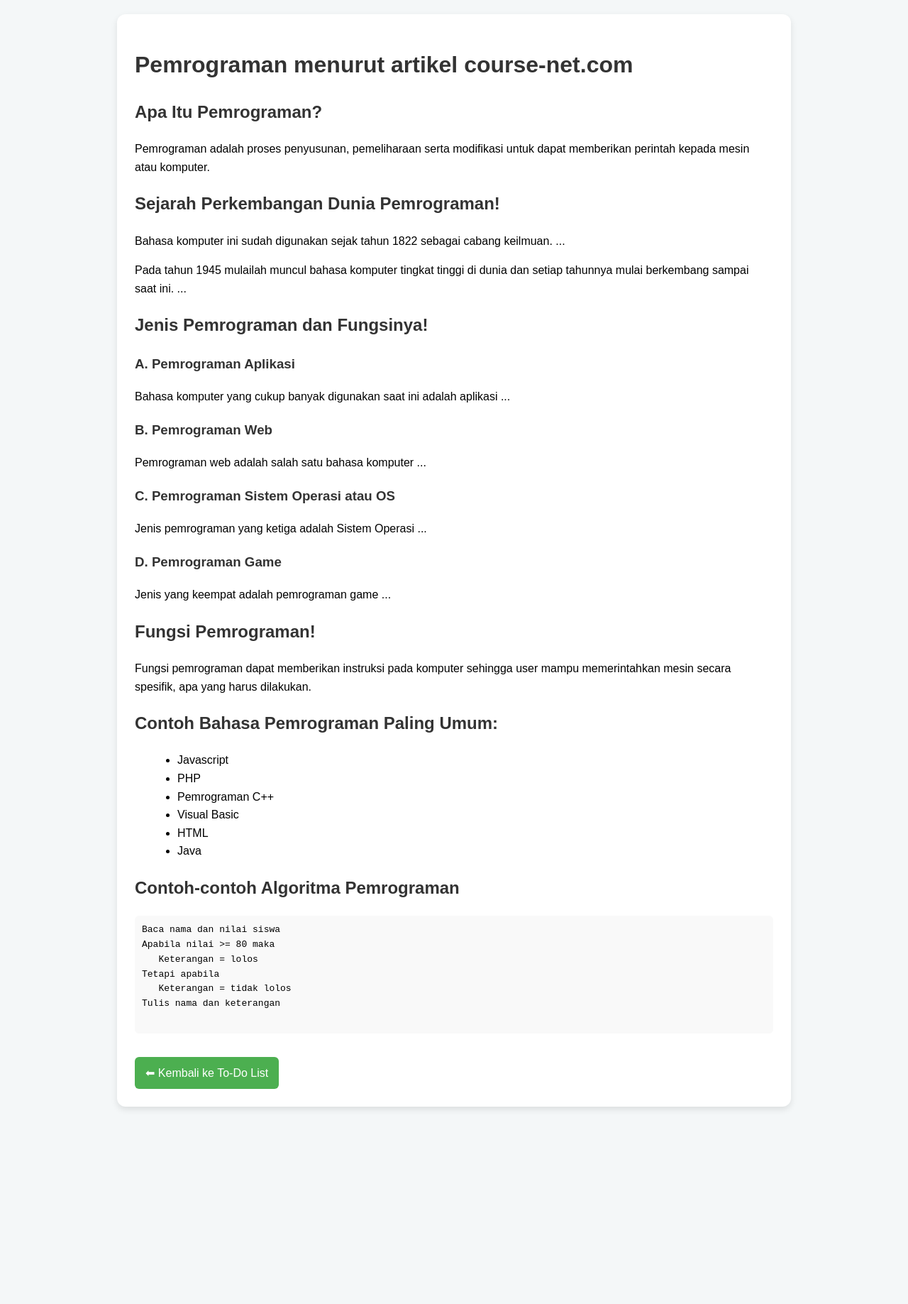
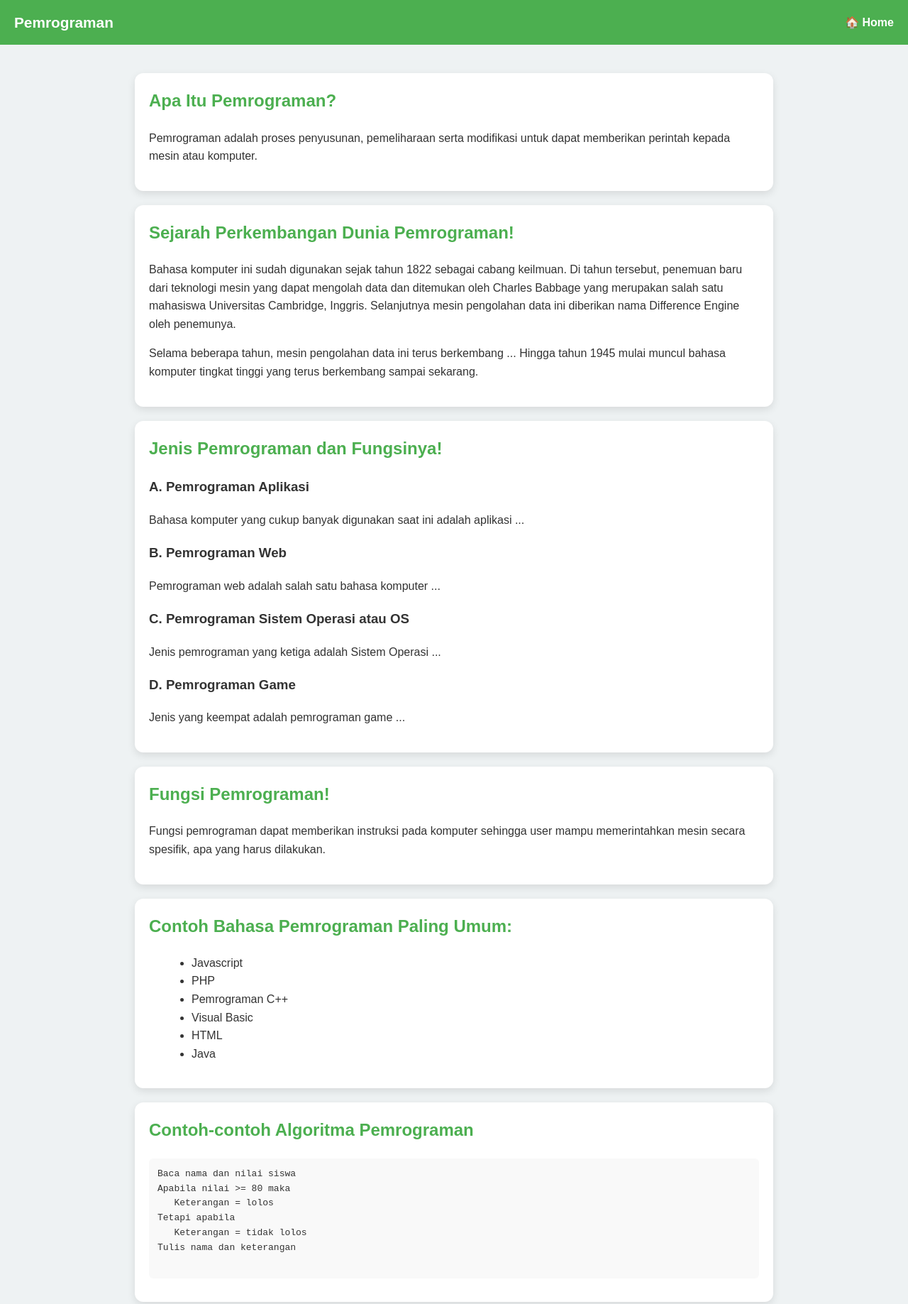
Before and after one commit to TheLightEmperor/Test, a plain HTML site: page pemrograman.html in a window 1280 px wide. Shown: the top 1837 px of the page at 71% size. Before the commit the page ends 1579 px from the top, so only its background shows below. Drawn offline with Linux system fonts and the light colour scheme.

Commit message:
Update pemrograman.html

```diff
--- a/pemrograman.html
+++ b/pemrograman.html
@@ -6,59 +6,154 @@
   <style>
     body {
       font-family: Arial, sans-serif;
-      background: #f4f7f8;
+      background: #eef2f3;
       margin: 0;
-      padding: 20px;
+      padding: 0;
       line-height: 1.6;
+      color: #333;
     }
+
+    /* Navbar */
+    .navbar {
+      background: #4CAF50;
+      color: white;
+      padding: 15px 20px;
+      display: flex;
+      justify-content: space-between;
+      align-items: center;
+    }
+    .navbar h1 {
+      margin: 0;
+      font-size: 1.3em;
+    }
+    .navbar a {
+      color: white;
+      text-decoration: none;
+      margin-left: 15px;
+      font-weight: bold;
+    }
+    .navbar a:hover {
+      text-decoration: underline;
+    }
+
+    /* Container */
     .container {
       max-width: 900px;
-      margin: auto;
+      margin: 20px auto;
+      padding: 20px;
+    }
+
+    /* Card style */
+    .card {
       background: white;
-      padding: 25px;
+      padding: 20px;
       border-radius: 12px;
-      box-shadow: 0 4px 10px rgba(0,0,0,0.1);
+      box-shadow: 0 4px 12px rgba(0,0,0,0.1);
+      margin-bottom: 20px;
     }
-    h1, h2, h3 {
+
+    h2 {
+      margin-top: 0;
+      color: #4CAF50;
+    }
+
+    h3 {
       color: #333;
     }
+
     ul {
       margin-left: 20px;
     }
+
     pre {
       background: #f9f9f9;
-      padding: 10px;
+      padding: 12px;
       border-radius: 6px;
       overflow-x: auto;
     }
-    a {
+
+    /* Button link */
+    .back-btn {
       display: inline-block;
-      margin-top: 20px;
+      margin-top: 10px;
       padding: 10px 15px;
       background: #4CAF50;
       color: white;
       text-decoration: none;
       border-radius: 6px;
     }
-    a:hover {
+    .back-btn:hover {
       background: #45a049;
     }
   </style>
 </head>
 <body>
+  <!-- Navbar -->
+  <div class="navbar">
+    <h1>Pemrograman</h1>
+    <div>
+      <a href="index.html">🏠 Home</a>
+    </div>
+  </div>
+
+  <!-- Content -->
   <div class="container">
-    <h1>Pemrograman menurut artikel course-net.com</h1>
+    <div class="card">
+      <h2>Apa Itu Pemrograman?</h2>
+      <p>Pemrograman adalah proses penyusunan, pemeliharaan serta modifikasi untuk dapat memberikan perintah kepada mesin atau komputer.</p>
+    </div>
 
-    <h2>Apa Itu Pemrograman?</h2>
-    <p>Pemrograman adalah proses penyusunan, pemeliharaan serta modifikasi untuk dapat memberikan perintah kepada mesin atau komputer.</p>
+    <div class="card">
+      <h2>Sejarah Perkembangan Dunia Pemrograman!</h2>
+      <p>Bahasa komputer ini sudah digunakan sejak tahun 1822 sebagai cabang keilmuan. Di tahun tersebut, penemuan baru dari teknologi mesin yang dapat mengolah data dan ditemukan oleh Charles Babbage yang merupakan salah satu mahasiswa Universitas Cambridge, Inggris. Selanjutnya mesin pengolahan data ini diberikan nama Difference Engine oleh penemunya.</p>
+      <p>Selama beberapa tahun, mesin pengolahan data ini terus berkembang ... Hingga tahun 1945 mulai muncul bahasa komputer tingkat tinggi yang terus berkembang sampai sekarang.</p>
+    </div>
 
-    <h2>Sejarah Perkembangan Dunia Pemrograman!</h2>
-    <p>Bahasa komputer ini sudah digunakan sejak tahun 1822 sebagai cabang keilmuan. ...</p>
-    <p>Pada tahun 1945 mulailah muncul bahasa komputer tingkat tinggi di dunia dan setiap tahunnya mulai berkembang sampai saat ini. ...</p>
+    <div class="card">
+      <h2>Jenis Pemrograman dan Fungsinya!</h2>
+      <h3>A. Pemrograman Aplikasi</h3>
+      <p>Bahasa komputer yang cukup banyak digunakan saat ini adalah aplikasi ...</p>
+      <h3>B. Pemrograman Web</h3>
+      <p>Pemrograman web adalah salah satu bahasa komputer ...</p>
+      <h3>C. Pemrograman Sistem Operasi atau OS</h3>
+      <p>Jenis pemrograman yang ketiga adalah Sistem Operasi ...</p>
+      <h3>D. Pemrograman Game</h3>
+      <p>Jenis yang keempat adalah pemrograman game ...</p>
+    </div>
 
-    <h2>Jenis Pemrograman dan Fungsinya!</h2>
-    <h3>A. Pemrograman Aplikasi</h3>
-    <p>Bahasa komputer yang cukup banyak digunakan saat ini adalah aplikasi ...</p>
+    <div class="card">
+      <h2>Fungsi Pemrograman!</h2>
+      <p>Fungsi pemrograman dapat memberikan instruksi pada komputer sehingga user mampu memerintahkan mesin secara spesifik, apa yang harus dilakukan.</p>
+    </div>
+
+    <div class="card">
+      <h2>Contoh Bahasa Pemrograman Paling Umum:</h2>
+      <ul>
+        <li>Javascript</li>
+        <li>PHP</li>
+        <li>Pemrograman C++</li>
+        <li>Visual Basic</li>
+        <li>HTML</li>
+        <li>Java</li>
+      </ul>
+    </div>
+
+    <div class="card">
+      <h2>Contoh-contoh Algoritma Pemrograman</h2>
+      <pre>
+Baca nama dan nilai siswa
+Apabila nilai >= 80 maka
+   Keterangan = lolos
+Tetapi apabila
+   Keterangan = tidak lolos
+Tulis nama dan keterangan
+      </pre>
+    </div>
+
+    <a class="back-btn" href="index.html">⬅ Kembali ke To-Do List</a>
+  </div>
+</body>
+</html>
     <h3>B. Pemrograman Web</h3>
     <p>Pemrograman web adalah salah satu bahasa komputer ...</p>
     <h3>C. Pemrograman Sistem Operasi atau OS</h3>
```
